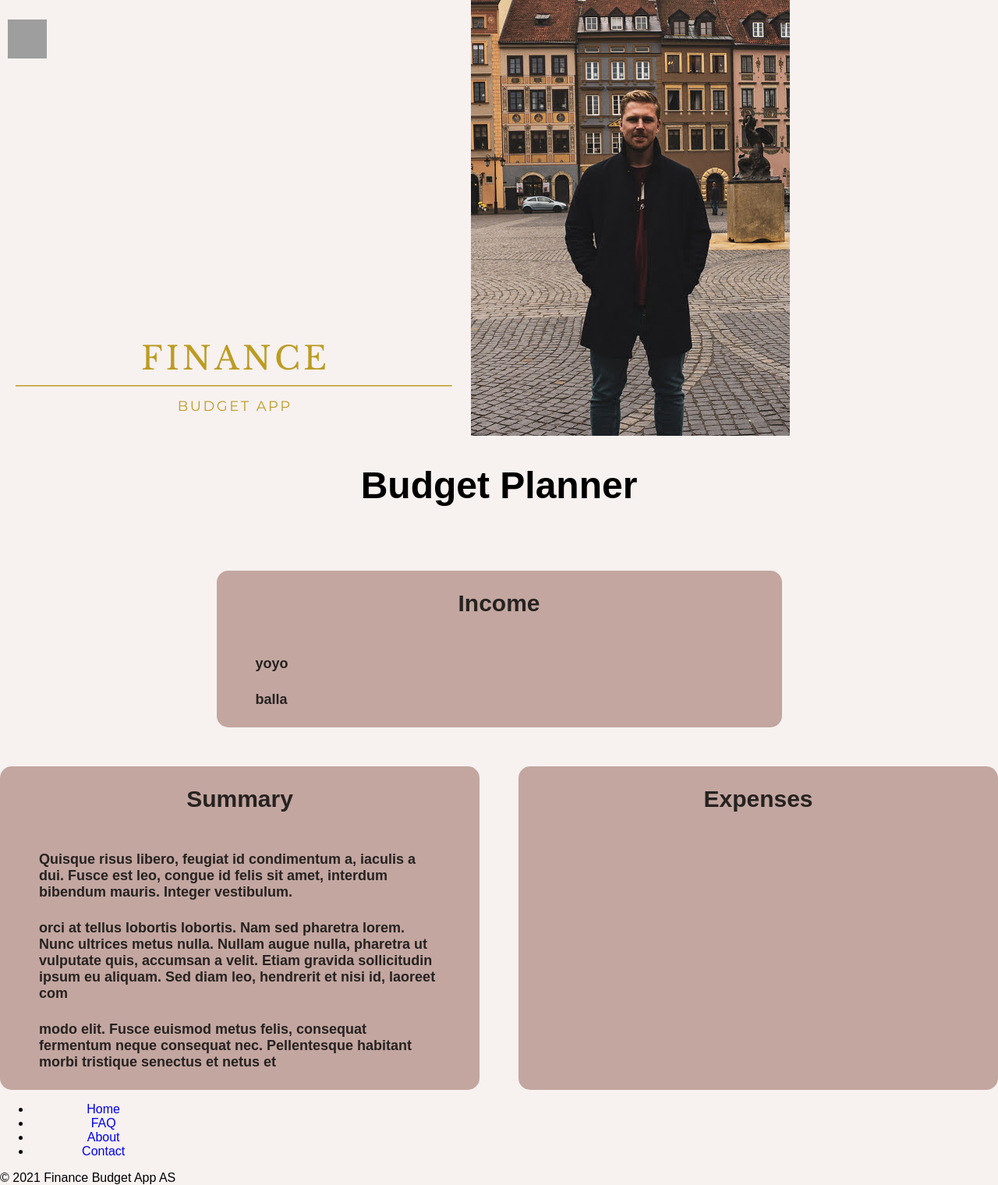
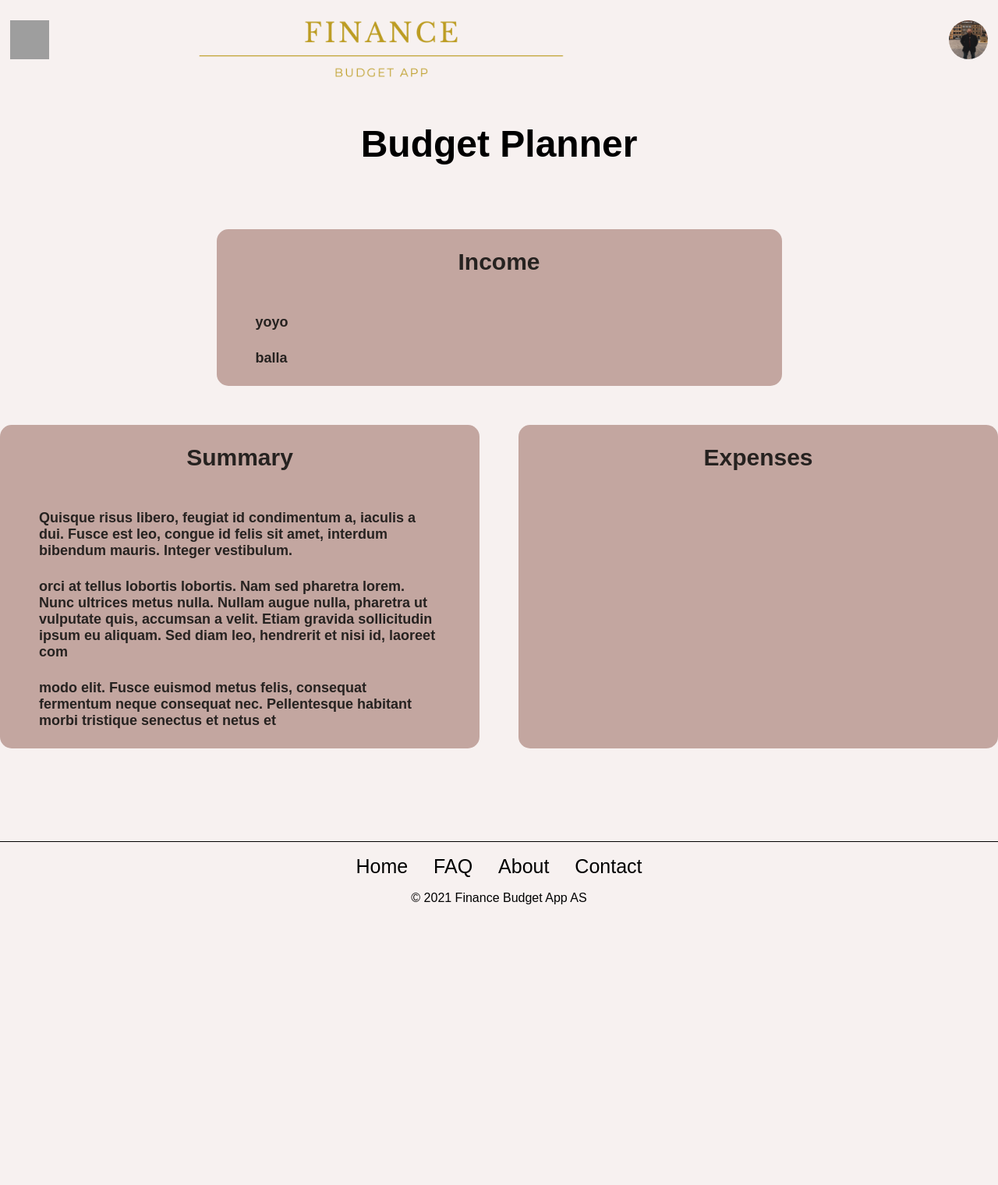
Before and after one commit to hjuivc/APP2000-applikasjonsutvikling-21h-22v, a PHP site: page /budget-planner.html in a window 1280 px wide. Shown: the whole page at 78% size. After the commit the page ends 1160 px from the top, so only its background shows below. Run offline with PHP 8.4, Linux system fonts and the light colour scheme; grey boxes are pictures that could not be loaded.

Commit message:
Update main.css

```diff
--- a/main.css
+++ b/main.css
@@ -1,3 +1,5 @@
+/* Generalised styling for the page */
+
 body {
   background-color: #f7f1f0;
   padding: 0;
@@ -8,8 +10,19 @@ body {
   font-family: sans-serif;
 }
 
+a {
+  text-decoration: none;
+}
+
+/* End of generalised styling */
+
+
+
+
+
+/* Main content starts here */
 main {
-    padding-bottom: 2.5rem;
+  padding-bottom: 10rem;
 }
 
 .block {
@@ -94,31 +107,40 @@ body {
   margin: 20px auto 50px;
 }
 
-  a {
-    text-decoration: none;
-  }
-
 .loginButton:hover {
   color: #262220;
 }
+/* Main content ends here*/
 
+
+
+
+
+/* Header content starts here */
+
+header {
+  display: flex;
+  width: 100%;
+}
 .headerLogo {
   width: 50px;
   height: 50px;
-    margin: 25px 10px 0;
+  margin-top:2%;
+  margin-left: 1%;
+  margin-right: auto;
 }
 
 .sideMenuIcon {
   width: 40px;
   height: 40px;
-    margin: -5px 30px 0;
+  margin: -5px 25px 0;
 }
 
 .sideMenuItem {
   justify-content: left;
   padding-top: 40px;
   color: #ffffff;
-    font-size: 32px;
+  font-size: 25px;
   font-weight: normal;
 }
 
@@ -132,31 +154,65 @@ body {
   height: calc(100vh - 100px);
   visibility: hidden;
   position: fixed;
+  z-index: 1;
 }
 
 #menuClosed {
   position: fixed;
 }
 
-/* Footer styling */
+/* Center photos on top */
+.finance-logo {
+  margin-left: auto;
+  margin-right: auto;
+  width: 500px;
+}
+
+.profile-logo {
+  border-radius: 50%;
+  width: 50px;
+  height: 50px;
+  margin-top:2%;
+  margin-right: 1%;
+  margin-left: auto;
+
+}
+
+  /* Header content ends here */
+
+
+
+
+
+
+/* Footer styling start*/
 footer {
   text-align: center;
   position: absolute;
   bottom: 0;
   height: 2.5rem;
+  border-top: solid 1px black;
+  width: 100%;
 }
 
-/* Center photos on top */
-.center {
-  display: block;
-  margin-left: auto;
-  margin-right: auto;
-  width: 30%;
+/* Remove blue color from links */
+a {
+  color: inherit;
 }
 
-.roundImg {
-  border-radius: 50%;
-  width:50px;
-  height: 50px;
-  margin: 25px 10px 0;
+footer ul li {
+  display: inline;
+  color: black;
+  font-size: 25px;
+  padding: 13px;
 }
+
+footer ul {
+  float: center;
+  padding: 1px;
+}
+
+footer ul a:hover {
+  font-size: 125%;
+}
+/* End of footer styling */
```
Lines whose indentation alone changed are shown as unchanged.
